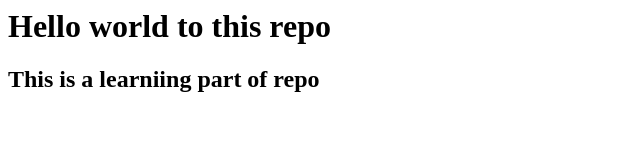
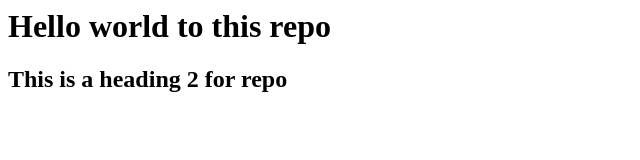
Before and after one commit to asifKhan014/example_1_repo, a plain HTML site: page index.html in a window 1280 px wide. Shown: the whole page, without its empty margins (0-640 px from the left). Drawn offline with Linux system fonts and the light colour scheme.

Commit message:
text changed

```diff
--- a/index.html
+++ b/index.html
@@ -3,5 +3,5 @@
 </h1>
 
 <h2>
-    This is a learniing part of repo
+    This is a heading 2 for repo
 </h2>
```
